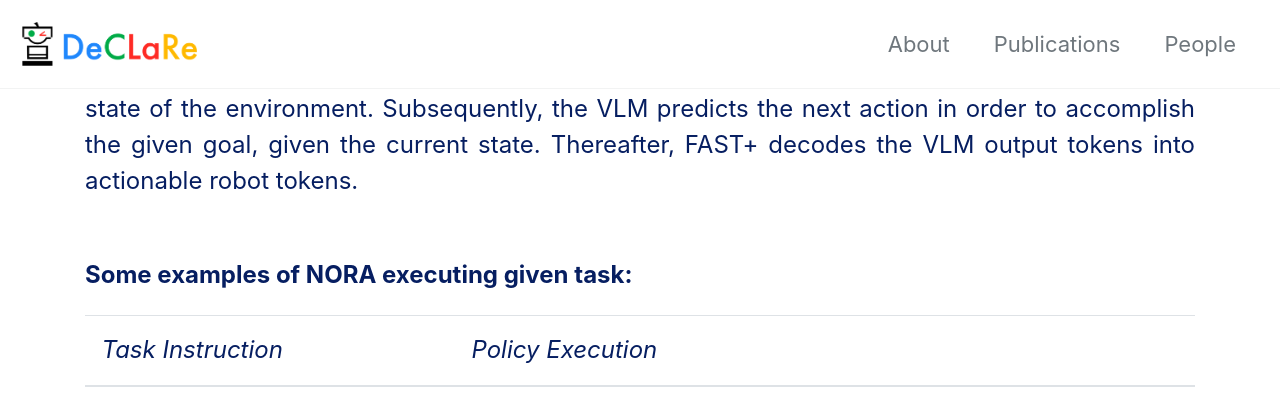
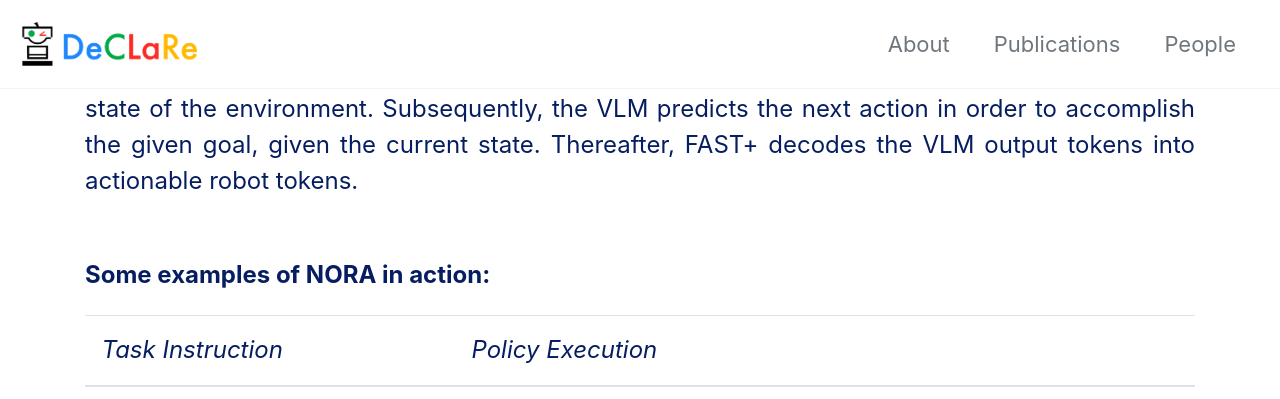
Before and after one commit to declare-lab/declare-lab.github.io, a Jekyll site: the page nora.html, which Jekyll copies as it is, in a window 1280 px wide and 900 px high, scrolled down 1949 px, cut to the strip 0-399 px from the top of the window. Built offline with Jekyll 4.4.1, drawn with Linux system fonts in a browser that asks for light colours; cached includes are drawn as plain includes; nearby versions of some CDN libraries; our own code applies the rules of GitHub Pages for plain Markdown files.

Commit message:
nora: update text

```diff
--- a/nora.html
+++ b/nora.html
@@ -113,7 +113,7 @@ h2 {
             <br>
 
             <p><b>
-                <font color="061E61">Some examples of NORA executing given task:</font>
+                <font color="061E61">Some examples of NORA in action:</font>
               </b></p>
 
             <table class="table" align="center" style="table-layout: fixed;word-break:break-word">
```
